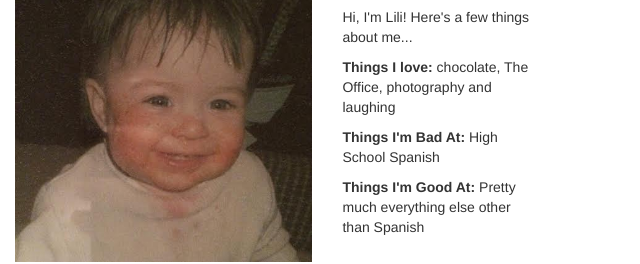
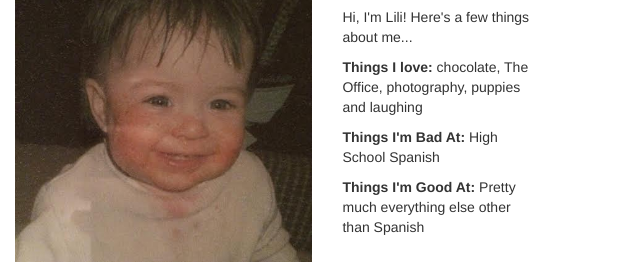
Before and after one commit to kaitlynyang/Final-Project, a plain HTML site: page creators.html in a window 1280 px wide. Shown: the part 420-684 px from the top of the page, 640-1280 px from the left. Drawn offline with Linux system fonts and the light colour scheme; a web font is replaced by a local one.

Commit message:
changed lili bio

```diff
--- a/creators.html
+++ b/creators.html
@@ -84,7 +84,7 @@
   <div class="col-md-2">
     <h2>Lili Georges</h2>
     <p width="100%">Hi, I'm Lili! Here's a few things about me...</p>
-    <p width="100%"><span class="lilidesc">Things I love:</span> chocolate, The Office, photography and laughing</p>
+    <p width="100%"><span class="lilidesc">Things I love:</span> chocolate, The Office, photography, puppies and laughing</p>
     <p width="100%"><span class="lilidesc">Things I'm Bad At:</span> High School Spanish</p>
     <p width="100%"><span class="lilidesc">Things I'm Good At:</span> Pretty much everything else other than Spanish</p>
   </div>
```
